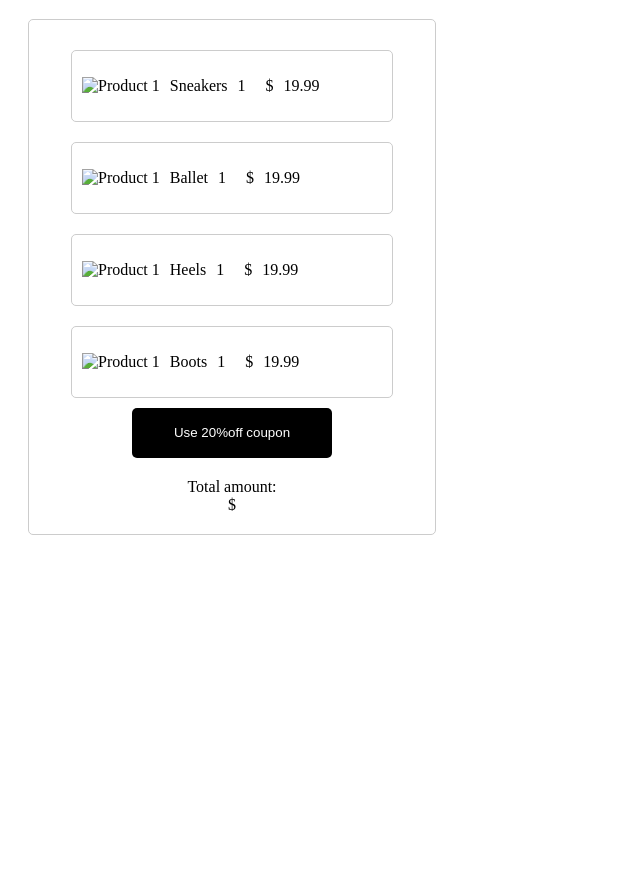
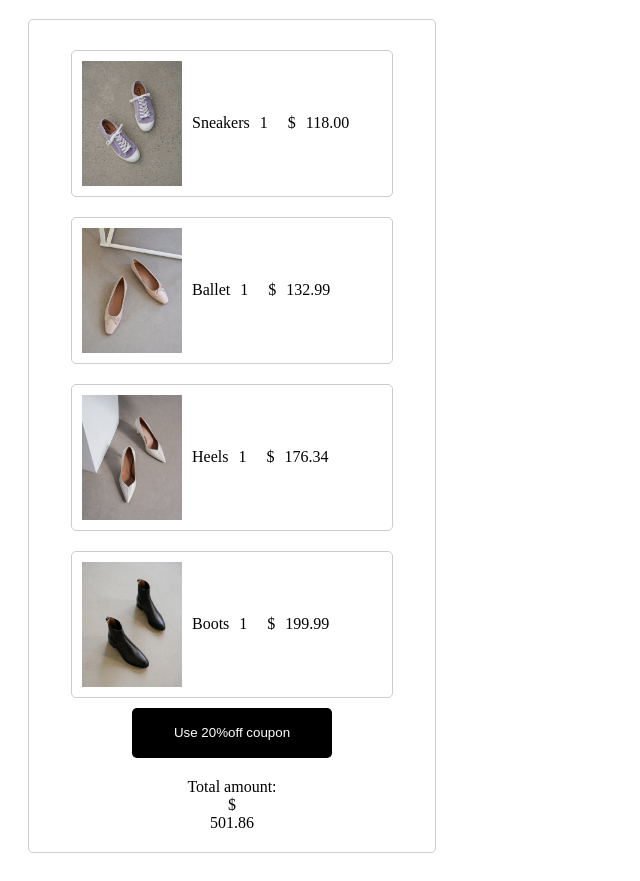
Before and after one commit to AllaOz/week11, a plain HTML site: page index.html in a window 1280 px wide. Shown: the part 69-950 px from the top of the page, without its empty margins (0-640 px from the left). Before the commit the page ends 800 px from the top, so only its background shows below. Drawn offline with Linux system fonts and the light colour scheme.

Commit message:
script.js added

```diff
--- a/index.html
+++ b/index.html
@@ -4,72 +4,40 @@
     <meta charset="UTF-8">
     <meta http-equiv="X-UA-Compatible" content="IE=edge">
     <meta name="viewport" content="width=device-width, initial-scale=1.0">
-    <title>Cart</title>
-    <link rel="stylesheet" type="text/css" href="styles.css">
-    <script type="text/javascript">
-let item1 = document.querySelector('.price__sneakers');
-    console.log (item1)
-    let item1Value = +item1.innerHTML;
-    console.log(item1Value);
-
-    let item2 = document.querySelector('.ballet__price');
-    console.log (item2)
-    let item2Value = +item2.innerHTML;
-    console.log(item2Value);
-
-    let item3 = document.querySelector('.heels__price');
-    console.log (item3)
-    let item3Value = +item3.innerHTML;
-    console.log(item3Value);
-
-    let item4 = document.querySelector('.boots__price');
-    console.log (item3)
-    let item4Value = +item3.innerHTML;
-    console.log(item4Value);
-
-    let arr = [item1Value, item2Value, item3Value, item4Value];
-    let result = arr.reduce(function(sum, elem) {
-        return sum + elem;
-    }, 0);
-    console.log(result);
-
-    let resultElem = document.getElementById("result");
-    resultElem.innerHTML = result;
-    </script>
-</head>
-
+    <title>Document</title>
+<link rel="stylesheet" href="styles.css" type="text/css"/>
 <body>
     <div class="container"> <h1>Your Bag</h1>
         <div class="cart">
           <div class="item">
-                <img src="product1.jpg" alt="Product 1">
+            <img src="/assets/images/sneakers.jpg" alt="Product 1">
             <p сlass="sneakers">Sneakers</p>
              <p class="quantity">1</p>
             <p class="dollar">&#36</p>
-                <span class="price__sneakers">19.99</span>
+            <span class="price__sneakers">118.00</span>
           </div>
          <div class="item">
-                <img src="product1.jpg" alt="Product 1">
+            <img src="/assets/images/ballet.jpg" alt="Product 1">
             <p сlass="ballet">Ballet</p>
             <p class="quantity">1</p>
             <p class="dollar">&#36</p>
-                <span class="ballet__price ">19.99</span>
+            <span class="ballet__price ">132.99</span>
           </div>
 
           <div class="item">
-                <img src="product1.jpg" alt="Product 1">
+            <img src="/assets/images/heels.jpg" alt="Product 1">
             <p сlass="heels">Heels</p>
              <p class="quantity">1</p>
             <p class="dollar">&#36</p>
-                <span class="heels__price ">19.99</span>
+            <span class="heels__price ">176.34</span>
           </div>
 
          <div class="item">
-                <img src="product1.jpg" alt="Product 1">
+            <img src="/assets/images/boots.jpg" alt="Product 1">
             <p сlass="boots">Boots</p>
             <p class="quantity">1</p>
             <p class="dollar">&#36</p>
-                <span class="boots__price ">19.99</span>
+            <span class="boots__price ">199.99</span>
           </div>
 
           <div class="coupon">
@@ -83,4 +51,7 @@ let item1 = document.querySelector('.price__sneakers');
 
           </div>
         </div>
+        <script src="script.js">
+        </script>
 </body>
+</html>
--- /dev/null
+++ b/script.js
@@ -0,0 +1,43 @@
+function applyDiscount(price) {
+	return price * 0.8;
+  }
+  let item1 = document.querySelector('.price__sneakers');
+  let item1Value = +item1.innerHTML;
+  let discountedItem1Value = applyDiscount(item1Value);
+  console.log(discountedItem1Value);
+
+  let item2 = document.querySelector('.ballet__price');
+  let item2Value = +item2.innerHTML;
+  let discountedItem2Value = applyDiscount(item2Value);
+  console.log(discountedItem2Value);
+
+  let item3 = document.querySelector('.heels__price');
+  let item3Value = +item3.innerHTML;
+  let discountedItem3Value = applyDiscount(item3Value);
+  console.log(discountedItem3Value);
+
+  let item4 = document.querySelector('.boots__price');
+  let item4Value = +item4.innerHTML;
+  let discountedItem4Value = applyDiscount(item4Value);
+  console.log(discountedItem4Value);
+
+  let arr = [discountedItem1Value, discountedItem2Value, discountedItem3Value, discountedItem4Value];
+
+  let result = arr.reduce(function(sum, elem) {
+	  return sum + elem;
+  }, 0);
+  console.log(result);
+  function applyCoupon(discount) {
+	let cartTotal = document.getElementById('result');
+	let totalValue = result - (result * discount / 100);
+	cartTotal.innerHTML = totalValue.toFixed(2);
+  }
+
+  let resultElement = document.getElementById("result");
+  resultElement.innerHTML = result.toFixed(2);
+
+  let couponButton = document.querySelector('button');
+  couponButton.onclick = function() {
+	applyCoupon(20);
+  }
+ item1Value.textContent = `${discountedItem1Value} ${item1Value[1]}`;
```
Also changed, not shown: index.js (deleted, +0 -28 lines), 1 other file. Lines whose indentation alone changed are shown as unchanged.
